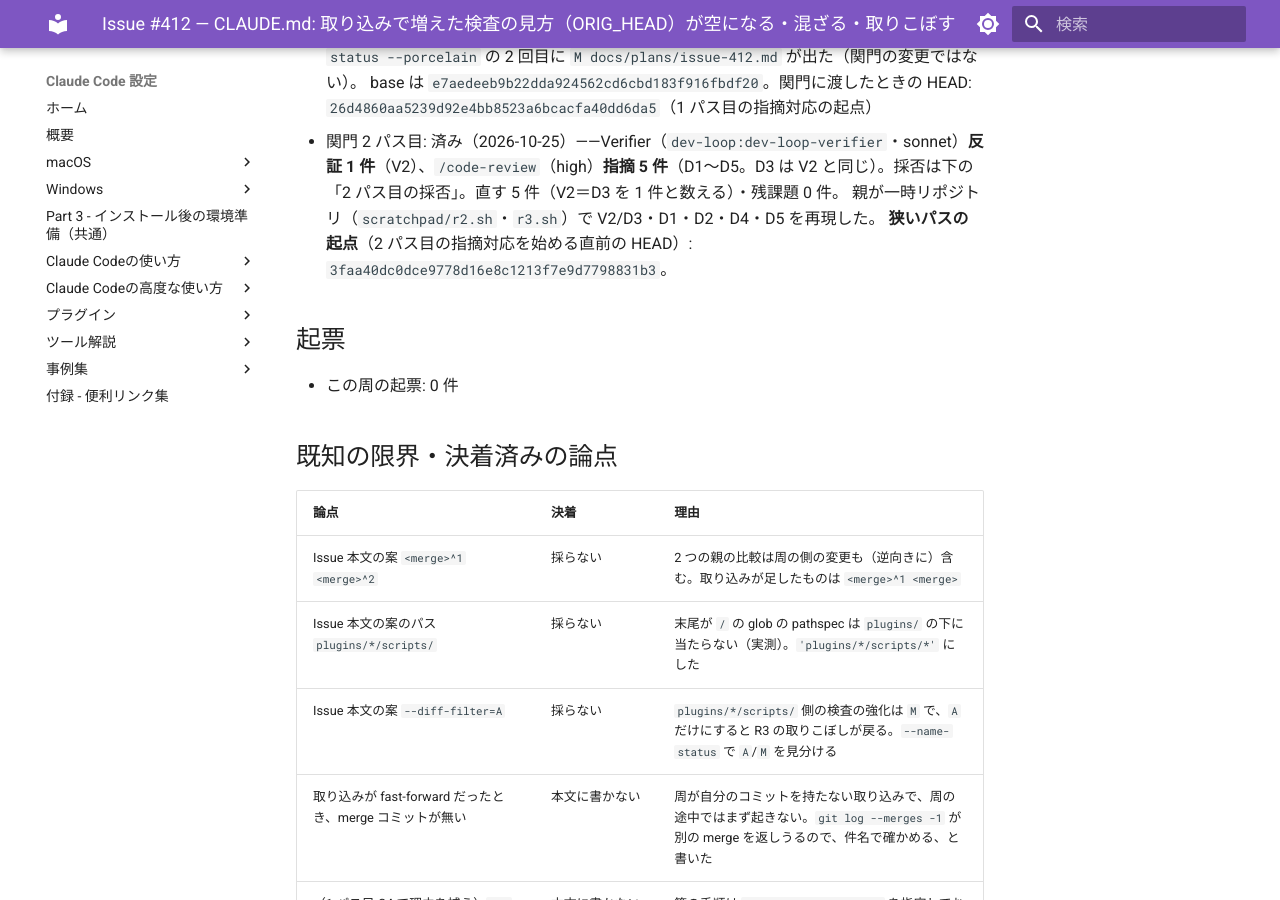
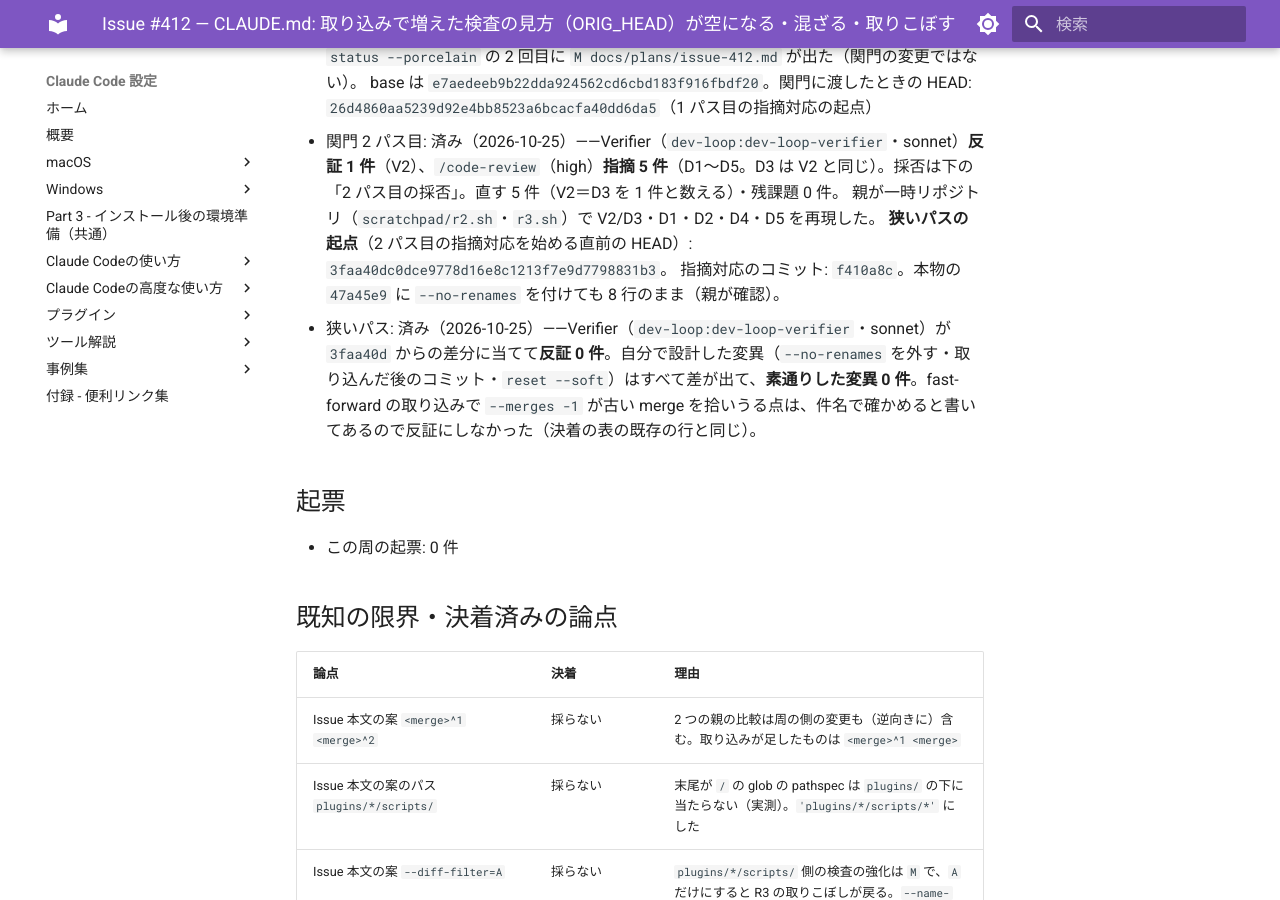
Before and after one commit to hdknr/claude-code-setup, an MkDocs documentation site: the page built from docs/plans/issue-412.md, in a window 1280 px wide and 900 px high, scrolled down 3513 px. Built offline with MkDocs 1.6.1 and Material for MkDocs 9.7.7, drawn with Linux system fonts in a browser that asks for light colours.

Commit message:
docs(plans): #412 の 2 パス目と狭いパスの結果
Co-Authored-By: Claude Opus 5.5 <noreply@anthropic.com>

```diff
--- a/docs/plans/issue-412.md
+++ b/docs/plans/issue-412.md
@@ -80,6 +80,8 @@ Issue 本文の「案」は検査対象であって要件ではない（とく
 - 関門 2 パス目: 済み（2026-10-25）——Verifier（`dev-loop:dev-loop-verifier`・sonnet）**反証 1 件**（V2）、`/code-review`（high）**指摘 5 件**（D1〜D5。D3 は V2 と同じ）。採否は下の「2 パス目の採否」。直す 5 件（V2＝D3 を 1 件と数える）・残課題 0 件。
   親が一時リポジトリ（`scratchpad/r2.sh`・`r3.sh`）で V2/D3・D1・D2・D4・D5 を再現した。
   **狭いパスの起点**（2 パス目の指摘対応を始める直前の HEAD）: `3faa40dc0dce9778d16e8c1213f7e9d7798831b3`。
+  指摘対応のコミット: `f410a8c`。本物の `47a45e9` に `--no-renames` を付けても 8 行のまま（親が確認）。
+- 狭いパス: 済み（2026-10-25）——Verifier（`dev-loop:dev-loop-verifier`・sonnet）が `3faa40d` からの差分に当てて**反証 0 件**。自分で設計した変異（`--no-renames` を外す・取り込んだ後のコミット・`reset --soft`）はすべて差が出て、**素通りした変異 0 件**。fast-forward の取り込みで `--merges -1` が古い merge を拾いうる点は、件名で確かめると書いてあるので反証にしなかった（決着の表の既存の行と同じ）。
 
 ## 起票
 
```
